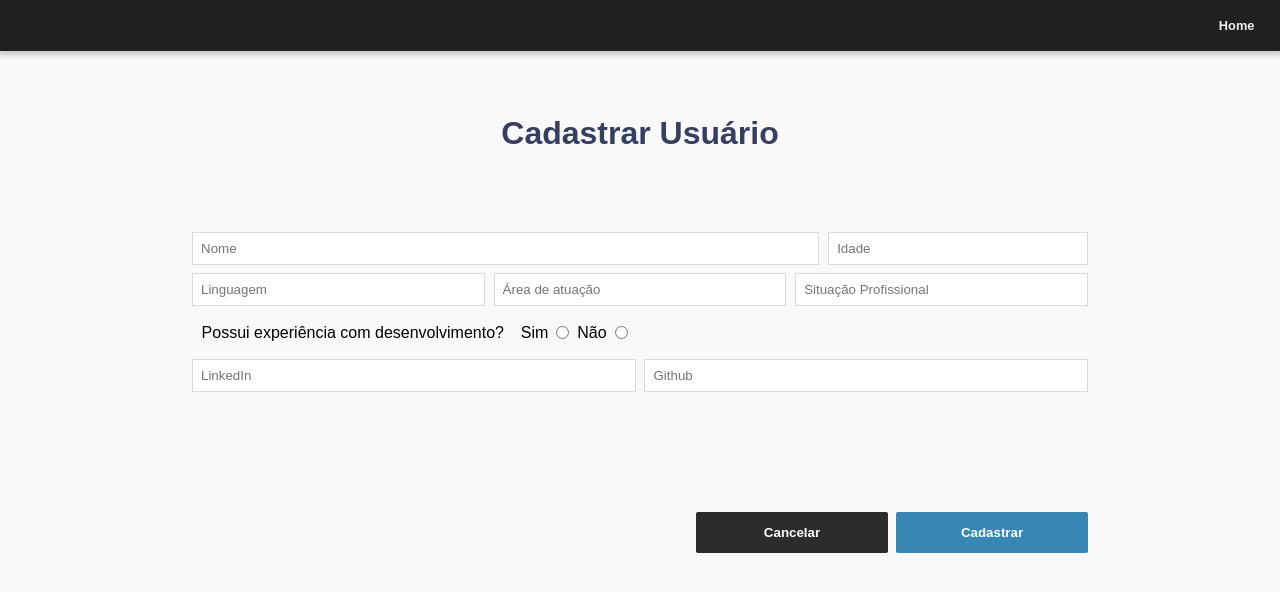
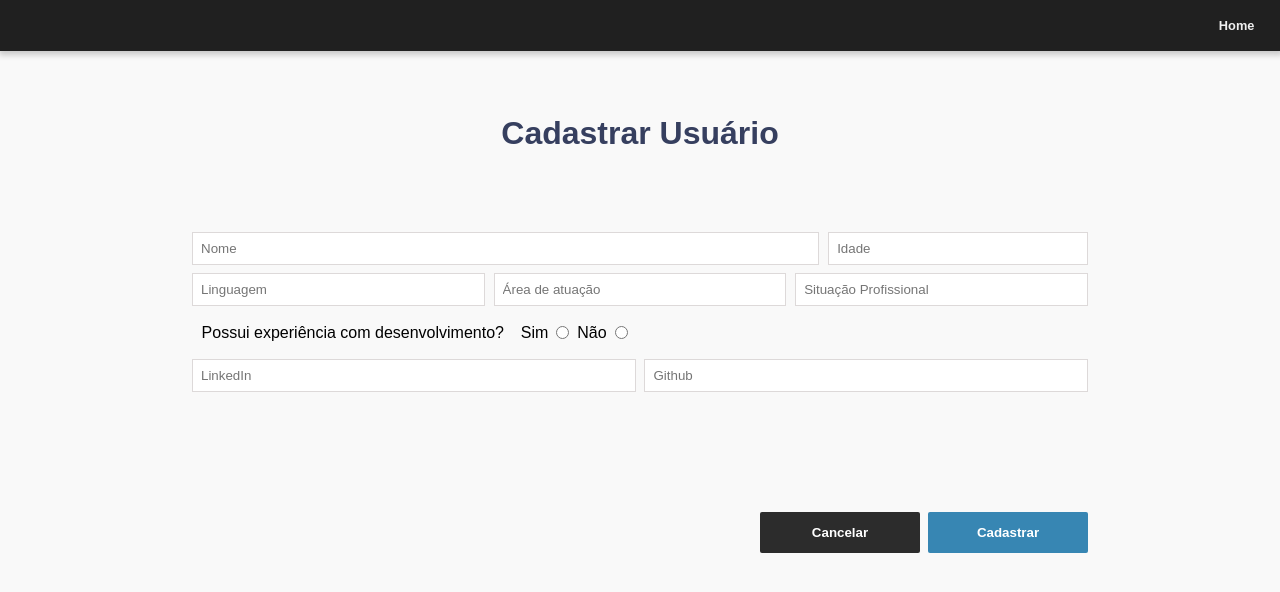
Before and after one commit to eduardo-borges-goncalves/cadastro-usuario, a Next.js app: page /register-user in a window 1280 px wide. Shown: the top 592 px of the page. Built offline with nearby package versions, Linux system fonts and the light colour scheme.

Commit message:
altera botões

```diff
--- a/components/button/GrayButton/index.tsx
+++ b/components/button/GrayButton/index.tsx
@@ -1,10 +1,10 @@
 import { BtnProps } from "../PrimaryBlueButton";
 import { Wrapper } from "./styled";
 
-export const GrayButton = ({children}:BtnProps) => (
-  <div>
-    <Wrapper>
+export const GrayButton = ({children, type, onClick}:BtnProps) => (
+  <>
+    <Wrapper type={type} onClick={onClick}>
       {children}
     </Wrapper>
-  </div>
+  </>
 )
--- a/components/button/PrimaryBlueButton/index.tsx
+++ b/components/button/PrimaryBlueButton/index.tsx
@@ -3,13 +3,13 @@ import { ButtonWrapper } from "./styled";
 
 export type BtnProps = {
   children?: ReactNode,
-  type?: string,
+  type?: "button" | "submit" | "reset",
   onClick?: any
 }
 
-export const PrimaryBlueButton = ({children, onClick}:BtnProps) => (
+export const PrimaryBlueButton = ({children, onClick, type}:BtnProps) => (
   <>
-  <ButtonWrapper onClick={onClick}>
+  <ButtonWrapper type={type} onClick={onClick}>
     {children}
   </ButtonWrapper>
   </>
--- a/components/button/PrimaryBlueButton/styled.ts
+++ b/components/button/PrimaryBlueButton/styled.ts
@@ -8,7 +8,7 @@ export const ButtonWrapper = styled.button`
   border-radius: 0.125rem;
 
   font-weight: 600;
-  width: 12rem;
+  width: 10rem;
 
   transition: all ease-in-out .2s;
 
```
